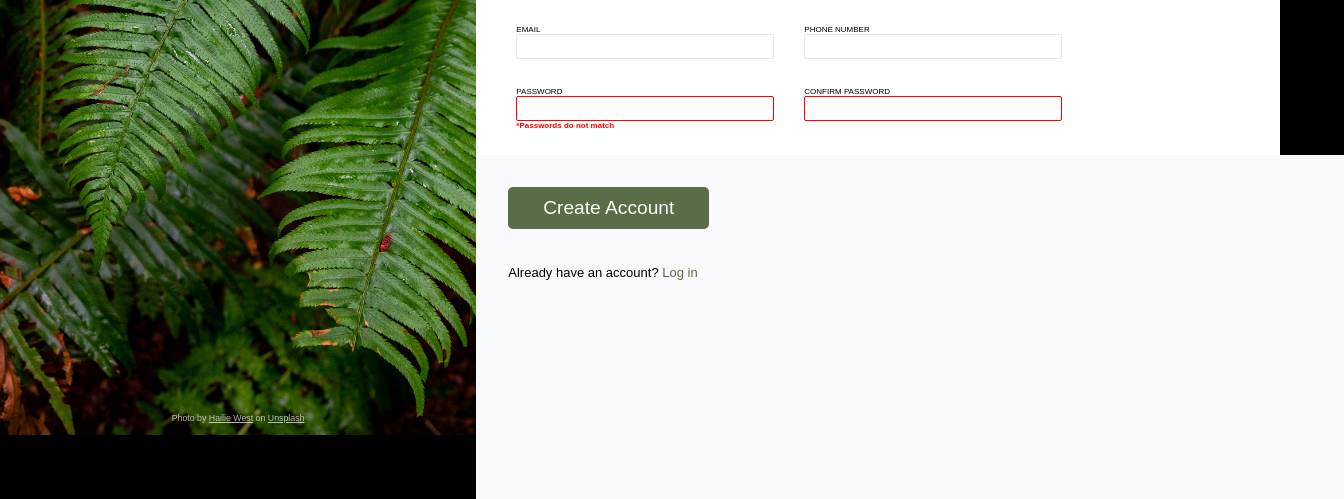
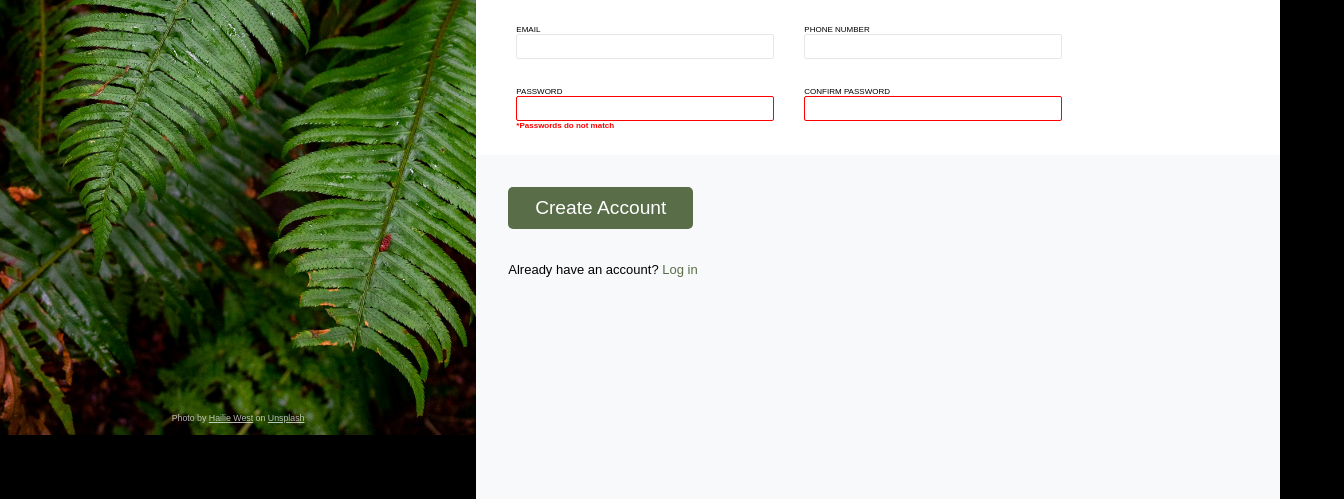
Before and after one commit to crypticmitten/Odin_Sign-up_Form, a plain HTML site: page index.html in a window 1280 px wide. Shown: the part 365-864 px from the top of the page, 1344 px wide, since content can reach past the window. Drawn offline with Linux system fonts and the light colour scheme.

Commit message:
Final styling complete

```diff
--- a/style.css
+++ b/style.css
@@ -142,7 +142,7 @@ h4{
 
 .lower{
     height: 35%;
-    width: 100%;
+    width: min(100%,calc(0.7*1300)px);
     background-color: red;
     background-color: rgb(247, 249, 250);
     z-index: -1;
```
